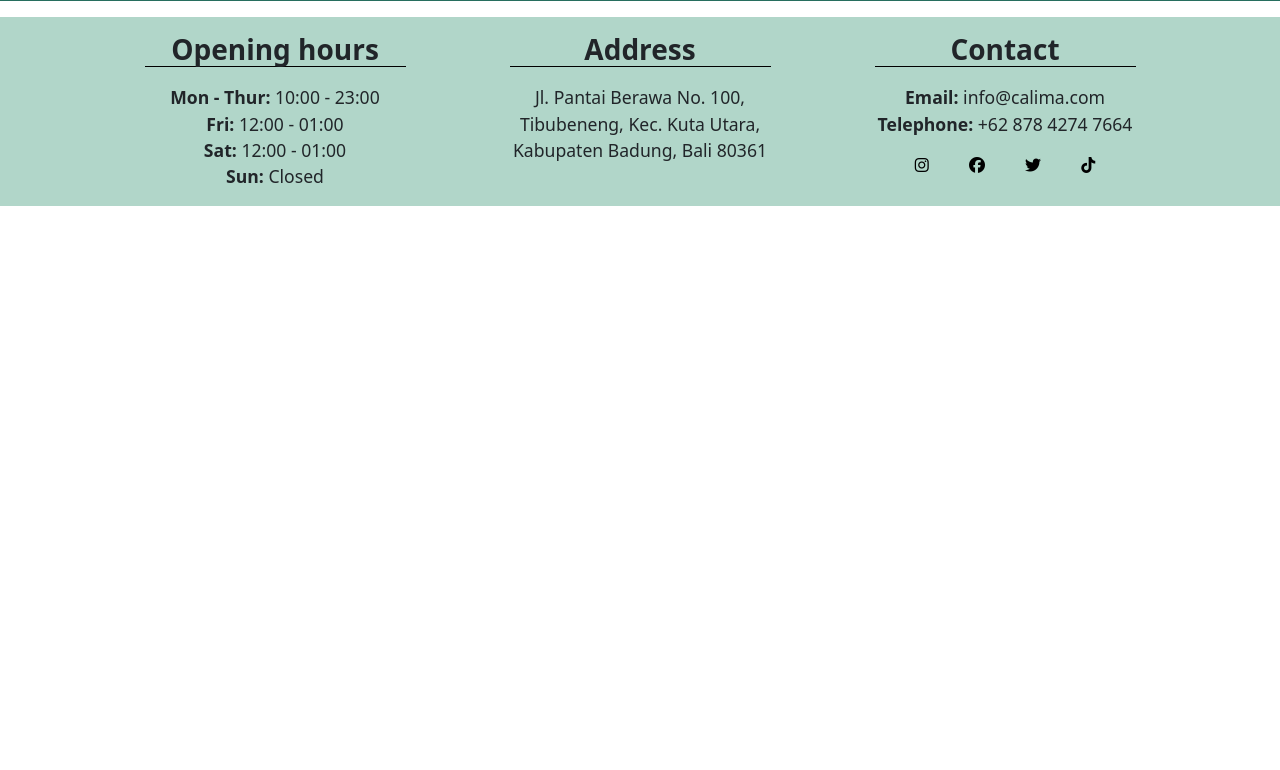
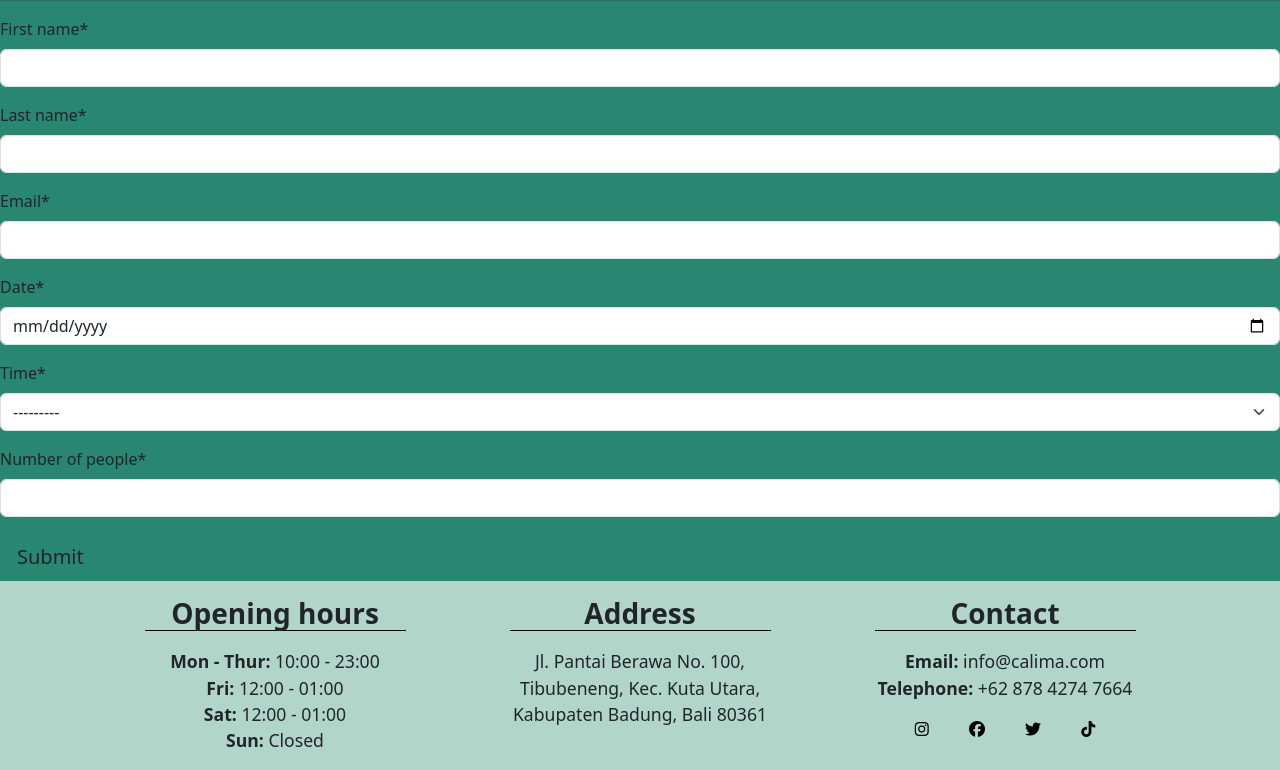
Before and after one commit to Mayamariaruth/calima, a Django app: page /booking/book/ in a window 1280 px wide. Shown: the part 98-868 px from the top of the page. Before the commit the page ends 304 px from the top, so only its background shows below. Run offline with Django 4.2, Linux system fonts and the light colour scheme; the visitor is signed in with stand-in values (Sample User, id 1); some libraries are stand-ins or nearby versions; some web fonts are replaced.

Commit message:
install crispyforms and set up booking form

```diff
--- a/booking/admin.py
+++ b/booking/admin.py
@@ -9,4 +9,4 @@ class AdminBooking(admin.ModelAdmin):
     Display bookings in admin panel
     """
     list_display = ('first_name', 'last_name', 'email', 'number_of_people', 'date', 'time', 'date_of_request',)
-    list_filter = ('date', 'time',)
+    list_filter = ('date', 'time')
--- a/booking/forms.py
+++ b/booking/forms.py
@@ -1,5 +1,7 @@
+import datetime
 from .models import Booking
 from django import forms
+from django.core.validators import MinValueValidator, MaxValueValidator
 
 
 # Create your forms here.
@@ -9,4 +11,12 @@ class BookingForm(forms.ModelForm):
     """
     class Meta:
         model = Booking
-        fields = ('date', 'time', 'number_of_people',)
+        fields = ('first_name', 'last_name', 'email', 'date', 'time', 'number_of_people',)
+        widgets = {
+            'date': forms.DateInput(attrs={'type': 'date'}),
+            'time': forms.Select(),
+        }
+        validators = {
+            'number_of_people': [MinValueValidator(1), MaxValueValidator(6)],
+            'date': [MinValueValidator(datetime.date.today)]
+        }
--- a/booking/models.py
+++ b/booking/models.py
@@ -1,3 +1,4 @@
+import datetime
 from django.db import models
 from django.core.validators import MinValueValidator, MaxValueValidator
 
@@ -27,7 +28,7 @@ class Booking(models.Model):
     last_name = models.CharField(max_length=100)
     email = models.EmailField()
     number_of_people = models.IntegerField(validators=[MinValueValidator(1), MaxValueValidator(6)])
-    date = models.DateField()
+    date = models.DateField(validators=[MinValueValidator(datetime.date.today)])
     time = models.TimeField(choices=available_times)
     date_of_request = models.DateTimeField(auto_now_add=True)
 
--- a/booking/templates/booking/booking_form.html
+++ b/booking/templates/booking/booking_form.html
@@ -2,15 +2,25 @@
 
 {% block content %}
 {% load static %}
+{% load crispy_forms_tags %}
 
-<!-- index.html content starts here -->
+<!-- Booking form -->
 <section>
     <h2>{{ heading }}</h2>
     <hr>
-
-
-
+    <div>
+        {% if user.is_authenticated %}
+        <form method="post">
+            {{ form|crispy }}
+            {% csrf_token %}
+            <button id="submitButton" type="submit" class="btn btn-signup btn-lg">Submit</button>
+        </form>
+        {% else %}
+        <p>please log in to book a table</p>
+        <a id="login-btn" class="nav-link {% if request.path == login_url %}active{% endif %}" aria-current="page"
+            href="{% url 'account_login' %}">Login</a>
+        {% endif %}
+    </div>
 </section>
 
-<!-- index.html content ends here -->
 {% endblock content %}
--- a/booking/views.py
+++ b/booking/views.py
@@ -1,18 +1,20 @@
 from django.shortcuts import render, redirect
-from booking.models import Booking
-from booking.forms import BookingForm
+from django.contrib import messages
+from .models import Booking
+from .forms import BookingForm
 
 # Create your views here.
 def book_table(request):
     """
     Creates a user request for a table booking
     """
-    return render(request, 'booking/booking_form.html')
-
     if request.method == "POST" and request.user.is_authenticated:
         heading = 'Book a table'
-        form = BookingForm(request.POST)
-        if form.is_valid():
+        booking_form = BookingForm(data=request.POST)
+
+        if booking_form.is_valid():
+            form = booking_form.save()
+            form.author = request.user
             form.save()
             return render(request, 'booking_success')
         else:
@@ -21,7 +23,9 @@ def book_table(request):
             ("Please login/signup as a customer to book a table!")
             )
     else:
-        form = BookingForm()
+        booking_form = BookingForm()
+
+    return render(request, 'booking/booking_form.html', {'form': booking_form})
 
 
 def booking_success(request):
--- a/calima/settings.py
+++ b/calima/settings.py
@@ -46,6 +46,8 @@ INSTALLED_APPS = [
     'allauth',
     'allauth.account',
     'allauth.socialaccount',
+    'crispy_forms',
+    'crispy_bootstrap5',
     'home',
     'booking',
 ]
@@ -54,6 +56,9 @@ INSTALLED_APPS = [
 SITE_ID = 1
 LOGIN_REDIRECT_URL = '/'
 LOGOUT_REDIRECT_URL = '/'
+
+CRISPY_ALLOWED_TEMPLATE_PACKS = "bootstrap5"
+CRISPY_TEMPLATE_PACK = "bootstrap5"
 
 MIDDLEWARE = [
     'django.middleware.security.SecurityMiddleware',
--- a/requirements.txt
+++ b/requirements.txt
@@ -2,11 +2,13 @@ asgiref==3.7.2
 certifi==2024.2.2
 cffi==1.16.0
 charset-normalizer==3.3.2
+crispy-bootstrap5==2023.10
 cryptography==42.0.3
 defusedxml==0.7.1
 dj-database-url==2.1.0
 Django==5.0.2
 django-allauth==0.61.1
+django-crispy-forms==2.1
 gunicorn==21.2.0
 idna==3.6
 oauthlib==3.2.2
```
